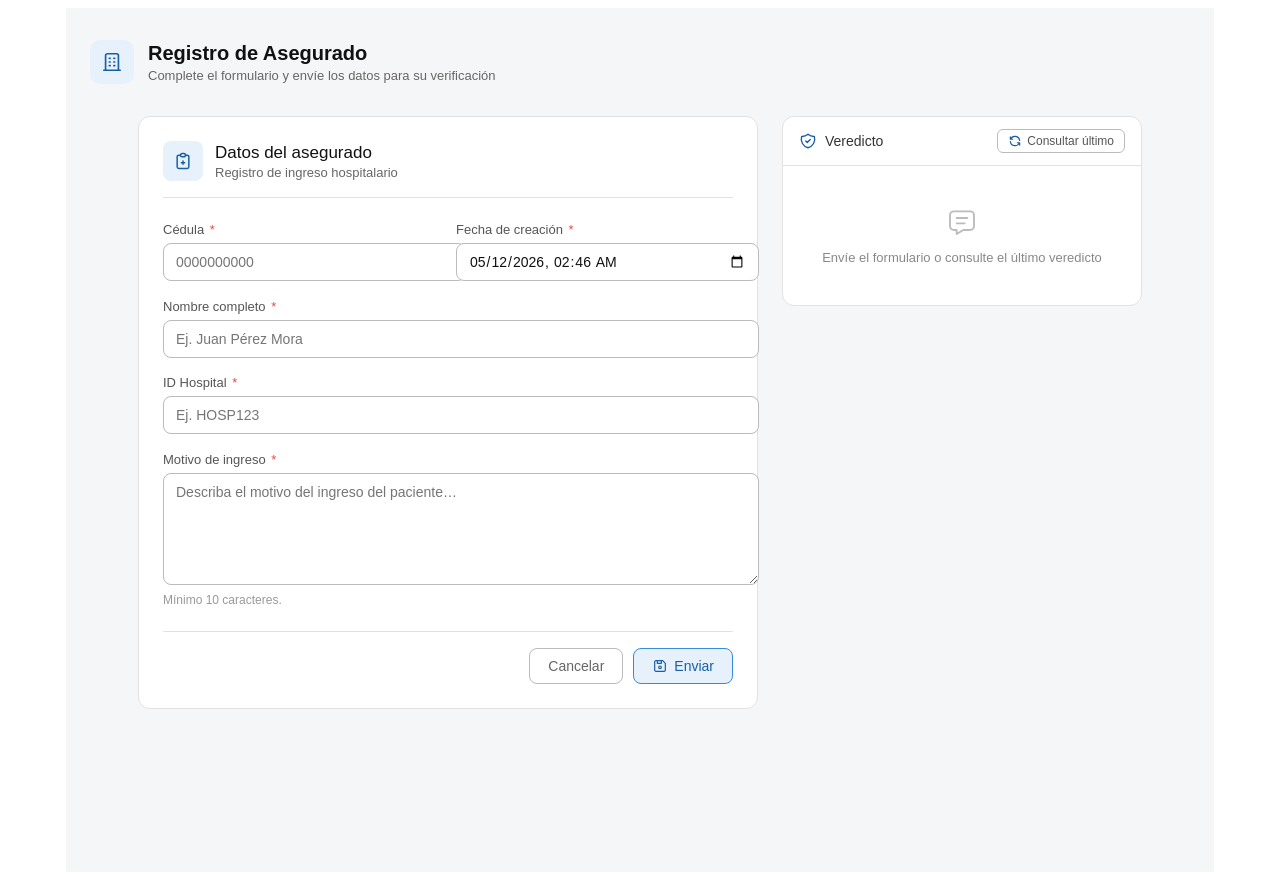
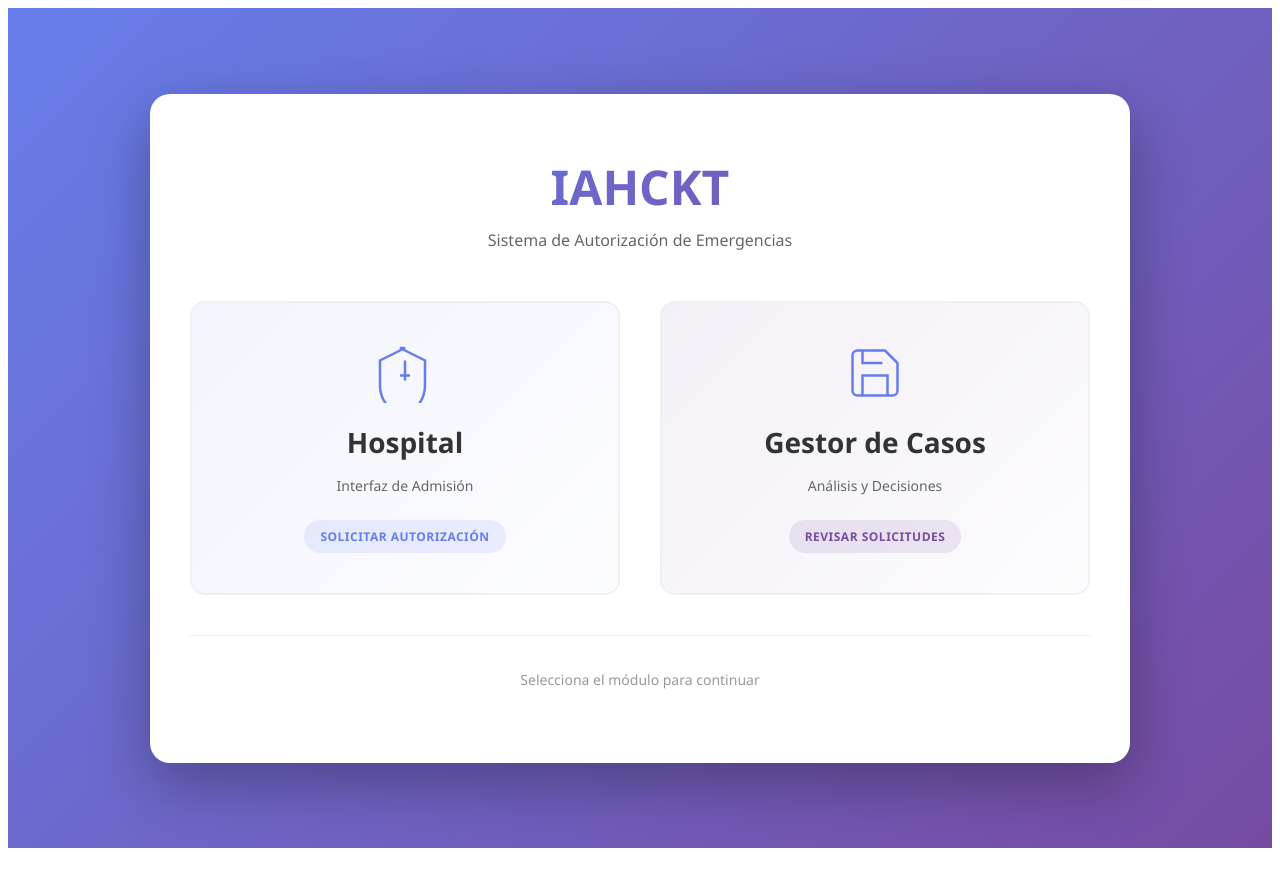
Before and after one commit to FABIAn3RS/IAHCKT, an Angular app in the folder angular hook/projetto/: page / in a window 1280 px wide. After the commit the page ends 856 px from the top, so only its background shows below. Built offline with nearby package versions, Linux system fonts and the light colour scheme.

Commit message:
pagina del gestor de casos

```diff
--- a/angular hook/projetto/angular.json
+++ b/angular hook/projetto/angular.json
@@ -43,8 +43,8 @@
                 },
                 {
                   "type": "anyComponentStyle",
-                  "maximumWarning": "4kB",
-                  "maximumError": "8kB"
+                  "maximumWarning": "20kB",
+                  "maximumError": "30kB"
                 }
               ],
               "outputHashing": "all"
--- a/angular hook/projetto/src/app/app.html
+++ b/angular hook/projetto/src/app/app.html
@@ -1,2 +1 @@
 <router-outlet />
-<app-registro-asegurado></app-registro-asegurado>
--- a/angular hook/projetto/src/app/app.ts
+++ b/angular hook/projetto/src/app/app.ts
@@ -1,10 +1,9 @@
 import { Component, signal } from '@angular/core';
 import { RouterOutlet } from '@angular/router';
-import { RegistroAseguradoPage } from './pages/registro-asegurado/registro-asegurado.page';
 
 @Component({
   selector: 'app-root',
-  imports: [RouterOutlet, RegistroAseguradoPage],
+  imports: [RouterOutlet],
   templateUrl: './app.html',
   styleUrl: './app.css'
 })
--- /dev/null
+++ b/angular hook/projetto/src/app/components/seguro/seguro.css
@@ -0,0 +1,71 @@
+:host {
+  display: block;
+  max-width: 560px;
+  margin: 1.5rem auto;
+  padding: 0 1rem;
+  font-family: Inter, system-ui, -apple-system, BlinkMacSystemFont, "Segoe UI", sans-serif;
+  color: #102a43;
+}
+
+div {
+  background: linear-gradient(135deg, rgba(59, 130, 246, 0.12), rgba(14, 165, 233, 0.08));
+  border: 1px solid rgba(15, 23, 42, 0.08);
+  border-radius: 24px;
+  box-shadow: 0 24px 48px rgba(15, 23, 42, 0.08);
+  padding: 1.5rem 1.75rem;
+  margin-bottom: 1rem;
+}
+
+h3 {
+  margin: 0 0 0.85rem;
+  font-size: 1.45rem;
+  line-height: 1.2;
+  color: #0f172a;
+}
+
+p {
+  margin: 0.55rem 0;
+  font-size: 0.98rem;
+  line-height: 1.65;
+  color: #334155;
+}
+
+p:last-child {
+  margin-bottom: 0;
+}
+
+p.alert {
+  margin-top: 1rem;
+  padding: 0.9rem 1rem;
+  border-radius: 16px;
+  background: rgba(245, 158, 11, 0.12);
+  color: #92400e;
+  border: 1px solid rgba(245, 158, 11, 0.24);
+}
+
+p:not(.alert) {
+  padding-left: 0.4rem;
+}
+
+p:not(.alert):first-of-type {
+  font-weight: 600;
+}
+
+p.waiting {
+  color: #64748b;
+  font-style: italic;
+}
+
+pre.json-output {
+  margin: 0;
+  margin-top: 1rem;
+  padding: 1rem 1.15rem;
+  border-radius: 18px;
+  background: rgba(226, 232, 240, 0.9);
+  color: #0f172a;
+  overflow-x: auto;
+  white-space: pre-wrap;
+  word-break: break-word;
+  font-size: 0.95rem;
+  line-height: 1.5;
+}
--- /dev/null
+++ b/angular hook/projetto/src/app/components/seguro/seguro.html
@@ -0,0 +1,12 @@
+<div *ngIf="notificacion()">
+    <h3>Nueva admisión — {{ notificacion().decision }}</h3>
+    <p>Cédula: {{ notificacion().cedula }}</p>
+    <p>Motivo: {{ notificacion().motivo_ingreso }}</p>
+    <p>Cobertura: {{ notificacion().cobertura_pct }}%</p>
+    <p>{{ notificacion().mensaje_gestor }}</p>
+    <p class="alert" *ngIf="notificacion().alerta">⚠️ {{ notificacion().alerta }}</p>
+</div>
+
+<p class="waiting" *ngIf="!notificacion()">Esperando nuevas admisiones...</p>
+
+<pre class="json-output">{{ notificacion() | json }}</pre>
--- /dev/null
+++ b/angular hook/projetto/src/app/components/seguro/seguro.ts
@@ -0,0 +1,42 @@
+import { Component, OnInit, OnDestroy, signal } from '@angular/core';
+import { HttpClient } from '@angular/common/http';
+import { CommonModule } from '@angular/common';
+
+@Component({
+  selector: 'app-seguro',
+  imports: [CommonModule],
+  templateUrl: './seguro.html',
+  styleUrl: './seguro.css'
+})
+export class Seguro implements OnInit, OnDestroy {
+
+  constructor(private http: HttpClient) { }
+
+  ultimoId: number | null = null;
+  notificacion = signal<any>(null);
+  private intervalo: any;
+
+
+  backendUrl = 'http://20.104.155.120:3000/veredicto/ultimo';
+
+  ngOnInit() {
+    // guarda el id actual al cargar
+    this.http.get(this.backendUrl).subscribe((res: any) => {
+      if (res.data) this.ultimoId = res.data.id;
+    });
+
+    // polling cada 3 segundos
+    this.intervalo = setInterval(() => {
+      this.http.get(this.backendUrl).subscribe((res: any) => {
+        if (res.data && Number(res.data.id) !== Number(this.ultimoId)) {
+          this.notificacion.set(res.data);
+          this.ultimoId = res.data.id;
+        }
+      });
+    }, 3000);
+  }
+
+  ngOnDestroy() {
+    clearInterval(this.intervalo);
+  }
+}
--- /dev/null
+++ b/angular hook/projetto/src/app/login/login.component.css
@@ -0,0 +1,173 @@
+.login-container {
+  display: flex;
+  align-items: center;
+  justify-content: center;
+  min-height: 100vh;
+  background: linear-gradient(135deg, #667eea 0%, #764ba2 100%);
+  font-family: 'Segoe UI', Tahoma, Geneva, Verdana, sans-serif;
+  padding: 20px;
+}
+
+.login-box {
+  background: white;
+  border-radius: 20px;
+  box-shadow: 0 20px 60px rgba(0, 0, 0, 0.3);
+  padding: 60px 40px;
+  max-width: 900px;
+  width: 100%;
+}
+
+.logo-section {
+  text-align: center;
+  margin-bottom: 50px;
+}
+
+.logo-section h1 {
+  font-size: 48px;
+  color: #333;
+  margin: 0;
+  font-weight: 700;
+  background: linear-gradient(135deg, #667eea 0%, #764ba2 100%);
+  -webkit-background-clip: text;
+  -webkit-text-fill-color: transparent;
+  background-clip: text;
+}
+
+.logo-section .subtitle {
+  color: #666;
+  font-size: 16px;
+  margin-top: 10px;
+  font-weight: 500;
+}
+
+.modules-grid {
+  display: grid;
+  grid-template-columns: 1fr 1fr;
+  gap: 40px;
+  margin-bottom: 40px;
+}
+
+.module-card {
+  padding: 40px 30px;
+  border-radius: 15px;
+  text-align: center;
+  cursor: pointer;
+  transition: all 0.3s ease;
+  border: 2px solid #f0f0f0;
+  background: #fafafa;
+}
+
+.module-card:hover {
+  transform: translateY(-10px);
+  box-shadow: 0 15px 40px rgba(0, 0, 0, 0.15);
+  border-color: transparent;
+}
+
+.hospital-card {
+  background: linear-gradient(135deg, #667eea15 0%, #667eea05 100%);
+}
+
+.hospital-card:hover {
+  background: linear-gradient(135deg, #667eea 0%, #667eea 100%);
+  color: white;
+}
+
+.gestor-card {
+  background: linear-gradient(135deg, #764ba215 0%, #764ba205 100%);
+}
+
+.gestor-card:hover {
+  background: linear-gradient(135deg, #764ba2 0%, #764ba2 100%);
+  color: white;
+}
+
+.icon-wrapper {
+  display: flex;
+  justify-content: center;
+  margin-bottom: 20px;
+  color: #667eea;
+}
+
+.gestor-card:hover .icon-wrapper,
+.hospital-card:hover .icon-wrapper {
+  color: white;
+}
+
+.module-card h2 {
+  font-size: 28px;
+  margin: 15px 0;
+  color: #333;
+}
+
+.module-card:hover h2 {
+  color: inherit;
+}
+
+.module-card p {
+  color: #666;
+  font-size: 14px;
+  margin: 0 0 15px 0;
+}
+
+.module-card:hover p {
+  color: inherit;
+}
+
+.badge {
+  display: inline-block;
+  padding: 8px 16px;
+  border-radius: 20px;
+  font-size: 12px;
+  font-weight: 600;
+  text-transform: uppercase;
+  letter-spacing: 0.5px;
+  background: #e8e8e8;
+  color: #555;
+  margin-top: 10px;
+}
+
+.hospital-card .badge {
+  background: #667eea20;
+  color: #667eea;
+}
+
+.gestor-card .badge {
+  background: #764ba220;
+  color: #764ba2;
+}
+
+.module-card:hover .badge {
+  background: rgba(255, 255, 255, 0.3);
+  color: white;
+}
+
+.footer-info {
+  text-align: center;
+  padding-top: 20px;
+  border-top: 1px solid #eee;
+  color: #999;
+  font-size: 14px;
+}
+
+@media (max-width: 768px) {
+  .modules-grid {
+    grid-template-columns: 1fr;
+    gap: 30px;
+  }
+
+  .login-box {
+    padding: 40px 25px;
+  }
+
+  .logo-section h1 {
+    font-size: 36px;
+  }
+
+  .module-card {
+    padding: 30px 20px;
+  }
+
+  .module-card h2 {
+    font-size: 22px;
+  }
+}
--- /dev/null
+++ b/angular hook/projetto/src/app/login/login.component.html
@@ -0,0 +1,39 @@
+<div class="login-container">
+  <div class="login-box">
+    <div class="logo-section">
+      <h1>IAHCKT</h1>
+      <p class="subtitle">Sistema de Autorización de Emergencias</p>
+    </div>
+
+    <div class="modules-grid">
+      <div class="module-card hospital-card" (click)="irAlHospital()">
+        <div class="icon-wrapper">
+          <svg width="60" height="60" viewBox="0 0 24 24" fill="none" stroke="currentColor">
+            <path d="M12 2L2 7v10c0 5.55 3.84 10.74 9 12 5.16-1.26 9-6.45 9-12V7l-10-5z"/>
+            <path d="M12 7v8m-2-2h4"/>
+          </svg>
+        </div>
+        <h2>Hospital</h2>
+        <p>Interfaz de Admisión</p>
+        <span class="badge">Solicitar Autorización</span>
+      </div>
+
+      <div class="module-card gestor-card" (click)="irAlGestor()">
+        <div class="icon-wrapper">
+          <svg width="60" height="60" viewBox="0 0 24 24" fill="none" stroke="currentColor">
+            <path d="M19 21H5a2 2 0 0 1-2-2V5a2 2 0 0 1 2-2h11l5 5v11a2 2 0 0 1-2 2z"/>
+            <polyline points="17 21 17 13 7 13 7 21"/>
+            <polyline points="7 3 7 8 15 8"/>
+          </svg>
+        </div>
+        <h2>Gestor de Casos</h2>
+        <p>Análisis y Decisiones</p>
+        <span class="badge">Revisar Solicitudes</span>
+      </div>
+    </div>
+
+    <div class="footer-info">
+      <p>Selecciona el módulo para continuar</p>
+    </div>
+  </div>
+</div>
--- /dev/null
+++ b/angular hook/projetto/src/app/login/login.component.ts
@@ -0,0 +1,22 @@
+import { Component } from '@angular/core';
+import { Router } from '@angular/router';
+import { CommonModule } from '@angular/common';
+
+@Component({
+  selector: 'app-login',
+  standalone: true,
+  imports: [CommonModule],
+  templateUrl: './login.component.html',
+  styleUrl: './login.component.css'
+})
+export class LoginComponent {
+  constructor(private router: Router) {}
+
+  irAlHospital() {
+    this.router.navigate(['/hospital']);
+  }
+
+  irAlGestor() {
+    this.router.navigate(['/gestor-casos']);
+  }
+}
--- a/angular hook/projetto/src/app/services/asegurado.service.ts
+++ b/angular hook/projetto/src/app/services/asegurado.service.ts
@@ -5,8 +5,8 @@ import { DatosAsegurado, Veredicto, VeredictoResponse } from '../interfaces/dato
 
 @Injectable({ providedIn: 'root' })
 export class AseguradoService {
-  private readonly webhookUrl = 'http://localhost:5678/webhook-test/comprobacion';
-  private readonly backendUrl = 'http://localhost:3000/veredicto';
+  private readonly webhookUrl = 'http://20.104.155.120:5678/webhook/comprobacion';
+  private readonly backendUrl = 'http://20.104.155.120:3000/veredicto';
 
   // Ambos como signals para que Angular detecte cambios dentro de setInterval
   cargando = signal(false);
```
Also changed, not shown: angular hook/projetto/src/app/app.routes.ts (+19 -2 lines), 1 other file (tests, documents, lock files or other folders).
